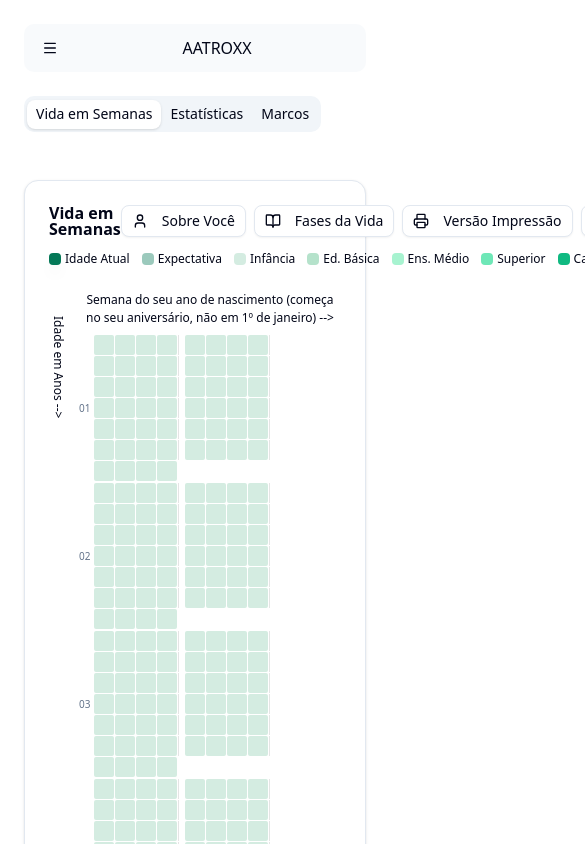
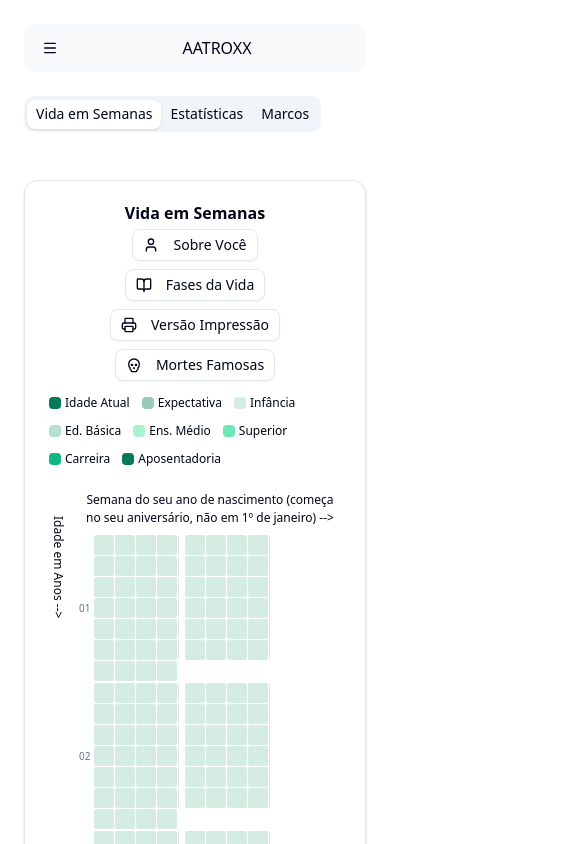
Before and after one commit to thiagogaia/autroxx, a Next.js app: page /mementomori in a window 390 px wide. Shown: the top 844 px of the page, 585 px wide, since content can reach past the window. Built offline with nearby package versions, Linux system fonts and the light colour scheme.

Commit message:
corrige responsividade do memento mori

```diff
--- a/src/app/mementomori/page.tsx
+++ b/src/app/mementomori/page.tsx
@@ -845,9 +845,9 @@ const MementoMoriPage = () => {
           <TabsContent value="grid" className="space-y-6">
             <Card>
               <CardHeader>
-                <div className="flex items-center justify-between">
+                <div className="flex flex-col md:flex-row gap-2 md:gap-0 items-center justify-between">
                   <CardTitle>Vida em Semanas</CardTitle>
-                  <div className="flex items-center gap-2">
+                  <div className="flex flex-col md:flex-row items-center gap-2">
                     <Popover>
                       <PopoverTrigger asChild>
                         <Button variant="outline" size="sm">
```
